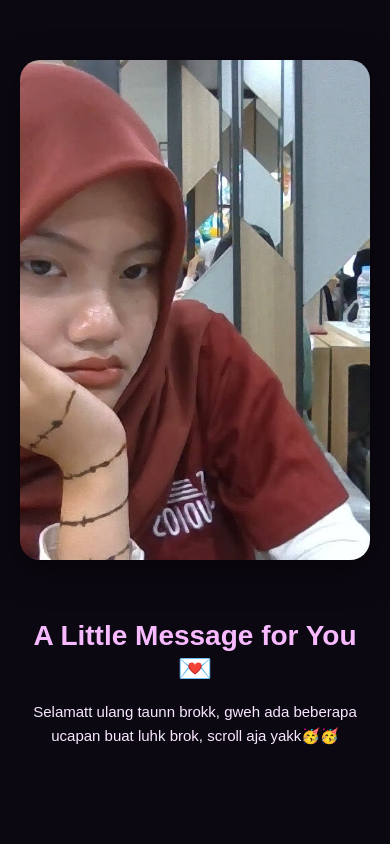
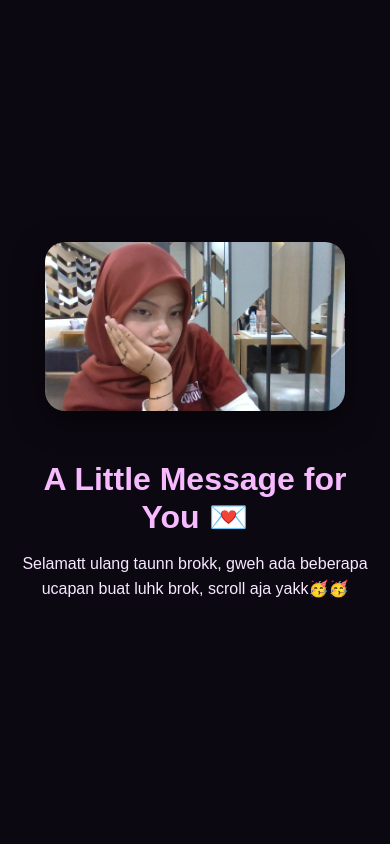
Before and after one commit to Rzkyyaji/Rzkyyaji.github.io, a plain HTML site: page index.html in a window 390 px wide. Shown: the top 844 px of the page. Drawn offline with Linux system fonts and the light colour scheme.

Commit message:
baru lagi

```diff
--- a/index.html
+++ b/index.html
@@ -10,15 +10,15 @@
 
   <audio id="bg-music" src="wave to earth - love.mp3" preload="auto" loop></audio>
 
-  <!-- SECTION 1 -->
+  <!-- HERO SECTION -->
   <section class="hero">
     <div class="hero-content">
+      <div class="hero-img">
+        <img src="photo1.jpg" alt="Hero Image">
+      </div>
       <div class="hero-text">
         <h1>A Little Message for You 💌</h1>
         <p>Selamatt ulang taunn brokk, gweh ada beberapa ucapan buat luhk brok, scroll aja yakk🥳🥳</p>
-    </div>
-    <div class="hero-img">
-      <img src="photo1.jpg" alt="Hero Image">
       </div>
     </div>
   </section>
--- a/style.css
+++ b/style.css
@@ -11,7 +11,7 @@ body {
   overflow-x: hidden;
 }
 
-/* Shared styles */
+/* ==== GENERAL SECTION ==== */
 section {
   position: relative;
   min-height: 100vh;
@@ -41,40 +41,55 @@ h1, h2 {
   color: #f7baff;
 }
 
-/* ========================= */
-/*        HERO SECTION FIX   */
-/* ========================= */
+/* ==== HERO SECTION (GAMBAR KIRI, TEKS KANAN) ==== */
 .hero {
-  position: relative;
   display: flex;
+  justify-content: center;
   align-items: center;
-  justify-content: center;
-  min-height: 100vh;
-  padding: 60px 5%;
   background-color: #0c0812;
-  overflow: hidden;
+  padding: 80px 5%;
 }
 
 .hero-content {
   display: flex;
   align-items: center;
   justify-content: space-between;
-  gap: 60px;
   max-width: 1200px;
   width: 100%;
+  gap: 50px;
   flex-wrap: wrap;
 }
 
+.hero-img {
+  flex: 1 1 45%;
+  display: flex;
+  justify-content: center;
+}
+
+.hero-img img {
+  width: 100%;
+  max-width: 450px;
+  height: auto;
+  border-radius: 20px;
+  object-fit: cover;
+  box-shadow: 0 10px 30px rgba(0,0,0,0.6);
+  transition: transform 1s ease;
+}
+
+.hero-img img:hover {
+  transform: scale(1.05);
+}
+
 .hero-text {
-  flex: 1 1 500px;
+  flex: 1 1 45%;
+  text-align: left;
   color: #ffe6f9;
-  animation: fadeUp 1.8s ease;
 }
 
 .hero-text h1 {
   font-size: clamp(32px, 5vw, 54px);
+  margin-bottom: 15px;
   color: #f7baff;
-  margin-bottom: 15px;
 }
 
 .hero-text p {
@@ -83,29 +98,7 @@ h1, h2 {
   color: #f8e8ff;
 }
 
-.hero-img {
-  flex: 1 1 500px;
-  display: flex;
-  justify-content: center;
-  animation: fadeInText 2.5s ease;
-}
-
-.hero-img img {
-  width: 100%;
-  max-width: 480px;
-  border-radius: 20px;
-  box-shadow: 0 10px 35px rgba(0, 0, 0, 0.6);
-  transition: transform 2s ease;
-  object-fit: cover;
-}
-
-.hero-img img:hover {
-  transform: scale(1.05);
-}
-
-/* ========================= */
-/*        SCROLL SECTIONS    */
-/* ========================= */
+/* ==== SCROLL SECTIONS ==== */
 .scroll-section {
   background: linear-gradient(180deg, #120a1d, #0c0812);
 }
@@ -142,12 +135,11 @@ h1, h2 {
   transform: translateY(0);
 }
 
-/* ========================= */
-/*        CLOSING SECTION    */
-/* ========================= */
+/* ==== CLOSING SECTION ==== */
 .closing {
-  background: url('images/photo4.jpg') center/cover no-repeat;
+  background: url('photo4.jpg') center/cover no-repeat;
   color: #fff;
+  position: relative;
 }
 
 .closing .overlay {
@@ -161,53 +153,27 @@ h1, h2 {
   z-index: 2;
   animation: fadeInText 3s ease;
   color: #f4d7ff;
+  position: relative;
 }
 
-/* ========================= */
-/*        ANIMATIONS         */
-/* ========================= */
+/* ==== ANIMATIONS ==== */
 @keyframes fadeInText {
   from { opacity: 0; transform: translateY(20px); }
   to { opacity: 1; transform: translateY(0); }
 }
 
-@keyframes fadeUp {
-  from { opacity: 0; transform: translateY(30px); }
-  to { opacity: 1; transform: translateY(0); }
-}
-
-@keyframes zoomIn {
-  from { transform: scale(1.05); }
-  to { transform: scale(1.12); }
-}
-
-/* Fade sections on load */
-.fade-section {
-  opacity: 0;
-  transition: opacity 2s ease;
-}
-.fade-section.visible {
-  opacity: 1;
-}
-
-/* ========================= */
-/*        RESPONSIVE FIX     */
-/* ========================= */
+/* ==== RESPONSIVE ==== */
 @media (max-width: 768px) {
   .hero-content {
-    flex-direction: column-reverse;
+    flex-direction: column;
+    text-align: center;
+  }
+
+  .hero-text {
     text-align: center;
   }
 
   .hero-img img {
-    max-width: 350px;
-  }
-
-  .hero-text h1 {
-    font-size: 28px;
-  }
-
-  .hero-text p {
-    font-size: 15px;
+    max-width: 300px;
   }
 }
```
Lines whose indentation alone changed are shown as unchanged.
